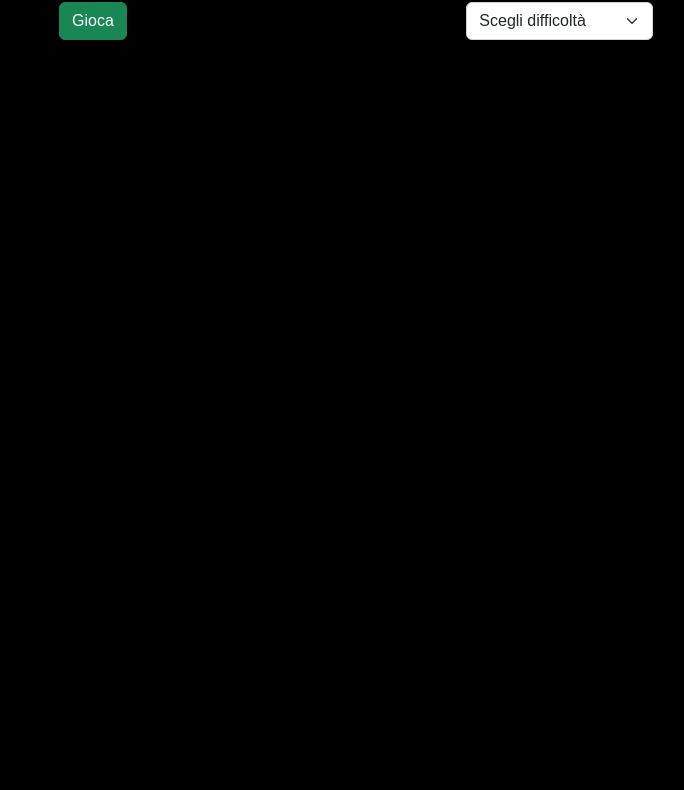
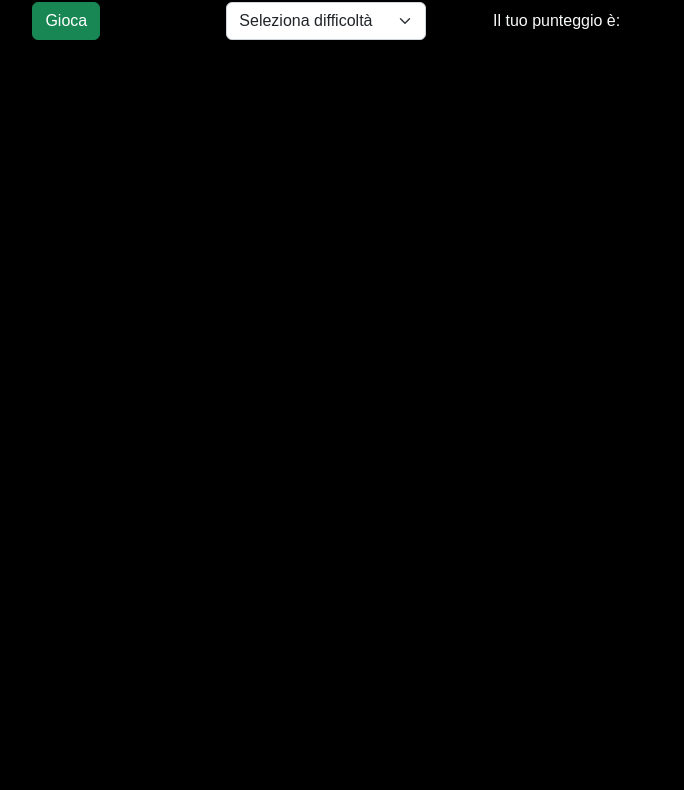
Before and after one commit to Marco9726/js-campominato-dom, a plain HTML site: page index.html in a window 1280 px wide. Shown: the part 78-868 px from the top of the page, without its empty margins (307-991 px from the left). Drawn offline with nearby package versions, Linux system fonts and the light colour scheme; a web font is replaced by a local one.

Commit message:
//9.1 - creo l'elemento HTML per mostrare il punteggio a schermo

```diff
--- a/index.html
+++ b/index.html
@@ -15,18 +15,21 @@
             <div class="col-12 mb-2">
                 <h1 class="text-primary">CAMP<i class="fa-solid fa-bomb"></i> MINAT<i class="fa-solid fa-bomb"></i></h1>
             </div>
-            <div class="col-3">
+            <div class="col-2">
                 <button type="button" class="btn btn-success" id="start">Gioca</button>
 
             </div>
-            <div class="col-7 d-flex justify-content-end">
-                <select class="form-select w-50" aria-label="Default select example" id="select">
-                    <option selected>Scegli difficolt&agrave;</option>
+            <div class="col-5 ms-auto">
+                <select class="form-select w-75" aria-label="Default select example" id="select">
+                    <!-- //9.1 - creo l'elemento HTML di riferimento -->
+                    <option selected>Seleziona difficolt&agrave;</option>
                     <option value="1" class="bg-success">Facile</option>
                     <option value="2" class="bg-warning">Media</option>
                     <option value="3" class="text-bg-danger">Difficile</option>
                 </select>
-
+            </div>
+            <div class="col-3 d-flex">
+                <span id="score" class="text-light">Il tuo punteggio &egrave;:</span>
             </div>
 
         </div>
```
Also changed, not shown: readMe.txt.
